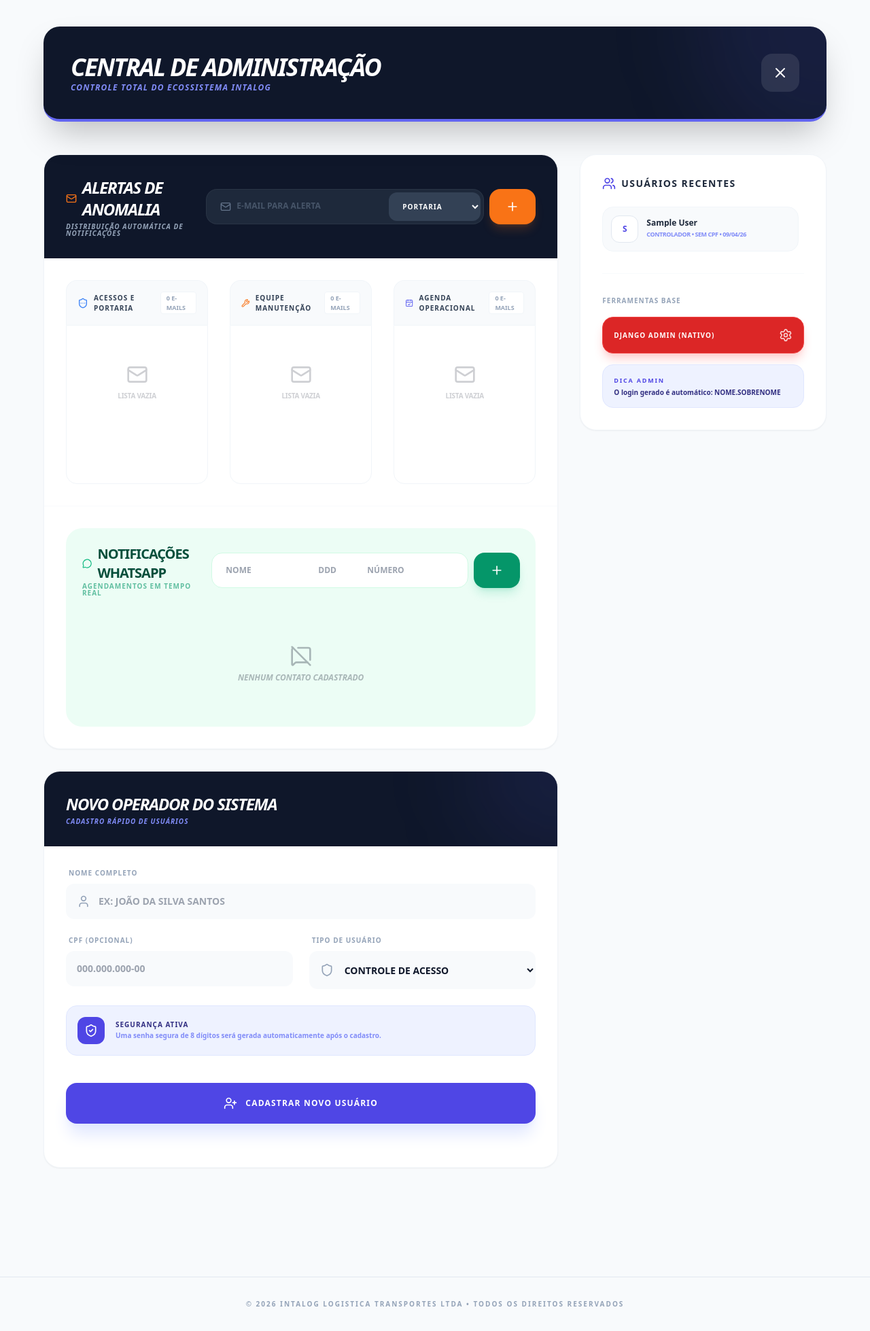
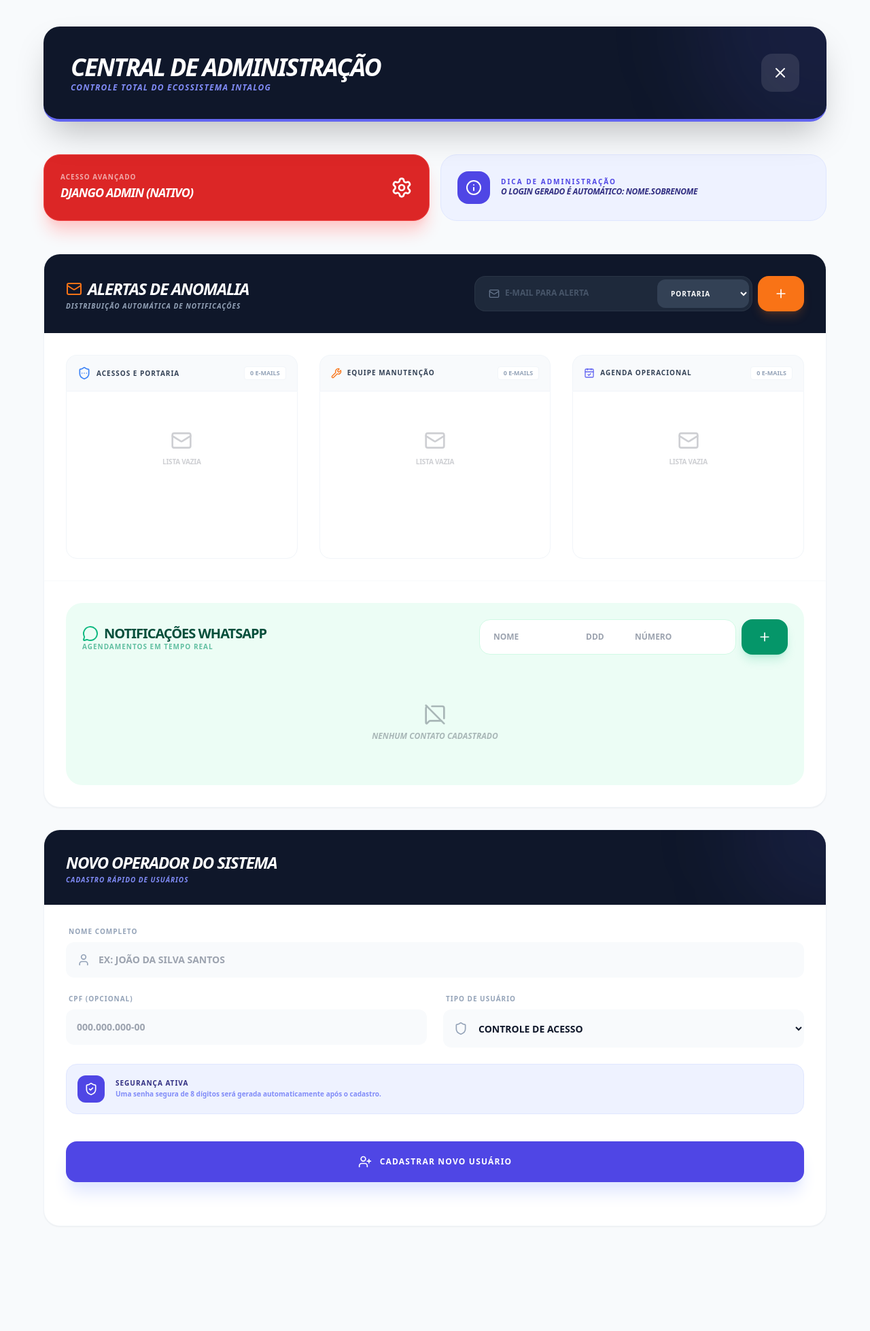
Before and after one commit to Luparele/PortariaWeb, a Django app: page /admin-sistema/ in a window 1280 px wide. Shown: the part 73-2031 px from the top of the page at 68% size. Before the commit the page ends 1995 px from the top, so only its background shows below. Run offline with Django 5.2, Linux system fonts and the light colour scheme; the visitor is signed in with stand-in values (Sample User, id 1); data comes from the database, SQL or seed files in the repository; data that the repository does not hold is empty; some libraries are stand-ins or nearby versions.

Commit message:
Refine admin layout: remove recent users and move Django Admin to top

```diff
--- a/templates/system_admin.html
+++ b/templates/system_admin.html
@@ -86,9 +86,33 @@
     </div>
     {% endif %}
 
-    <div class="grid grid-cols-1 lg:grid-cols-3 gap-8">
-        <!-- Coluna Principal (Alertas e Usuários) -->
-        <div class="lg:col-span-2 space-y-8">
+    <!-- Ferramentas Rápidas e Admin -->
+    <div class="grid grid-cols-1 md:grid-cols-2 gap-4">
+        <a
+            href="/admin/"
+            target="_blank"
+            class="flex items-center justify-between w-full bg-red-600 hover:bg-red-700 border border-red-500 shadow-xl shadow-red-200 p-6 rounded-3xl group transition-all"
+        >
+            <div>
+                <span class="text-[10px] font-black text-white/60 uppercase tracking-widest leading-none block mb-1">Acesso Avançado</span>
+                <span class="text-lg font-black text-white uppercase tracking-tighter italic">Django Admin (Nativo)</span>
+            </div>
+            <i data-lucide="settings" class="text-white w-8 h-8 group-hover:rotate-90 transition-transform duration-500"></i>
+        </a>
+
+        <div class="p-6 bg-indigo-50 rounded-3xl border border-indigo-100 flex items-center gap-4">
+            <div class="bg-indigo-600 p-3 rounded-2xl text-white">
+                <i data-lucide="info" class="w-6 h-6"></i>
+            </div>
+            <div>
+                <p class="text-[10px] font-black text-indigo-600 uppercase tracking-[0.2em] mb-0.5 leading-none">Dica de Administração</p>
+                <p class="text-xs text-indigo-900 font-black uppercase italic tracking-tight">O login gerado é automático: NOME.SOBRENOME</p>
+            </div>
+        </div>
+    </div>
+
+    <!-- Container Principal (Alertas e Usuários) -->
+    <div class="space-y-8">
 
             <!-- Email Manager (Alertas) -->
             <div class="bg-white rounded-3xl shadow-sm border border-slate-100 overflow-hidden">
@@ -134,7 +158,7 @@
                 </div>
 
                 <div class="p-8">
-                    <div class="grid grid-cols-1 md:grid-cols-2 xl:grid-cols-3 gap-8">
+                    <div class="grid grid-cols-1 md:grid-cols-2 lg:grid-cols-3 gap-8">
                         <!-- Portaria -->
                         <div class="flex-1 flex flex-col min-h-[300px]">
                             <div class="p-4 rounded-t-2xl border-x border-t border-slate-100 flex items-center justify-between bg-slate-50">
@@ -352,52 +376,6 @@
                 </div>
             </div>
         </div>
-
-        <!-- Coluna Lateral (Ultimos Usuários e Atalhos) -->
-        <div class="space-y-8">
-            <div class="bg-white p-8 rounded-3xl border border-slate-100 shadow-sm sticky top-24">
-                <h3 class="text-sm font-black text-slate-800 uppercase tracking-widest mb-6 flex items-center gap-2">
-                    <i data-lucide="users" class="text-indigo-600 w-5 h-5"></i>
-                    Usuários Recentes
-                </h3>
-
-                <div class="space-y-4 max-h-[400px] overflow-y-auto pr-2">
-                    {% for u in users %}
-                    <div class="flex items-center gap-3 p-3 bg-slate-50 rounded-2xl border border-slate-100">
-                        <div class="w-10 h-10 rounded-xl bg-white border border-slate-200 flex items-center justify-center font-black text-indigo-600 text-xs">
-                            {{ u.username|first|upper }}
-                        </div>
-                        <div class="flex-1 overflow-hidden">
-                            <p class="text-xs font-black text-slate-800 truncate leading-none mb-1">{{ u.get_full_name|default:u.username }}</p>
-                            <p class="text-[9px] font-bold text-indigo-400 uppercase tracking-tighter">
-                                {{ u.profile.role }} •
-                                {% if u.profile.cpf %}{{ u.profile.cpf }}{% else %}SEM CPF{% endif %} •
-                                {{ u.date_joined|date:"d/m/y" }}
-                            </p>
-                        </div>
-                    </div>
-                    {% endfor %}
-                </div>
-
-                <div class="mt-8 pt-8 border-t border-slate-50 space-y-4">
-                    <h3 class="text-[10px] font-black text-slate-400 uppercase tracking-widest mb-4">Ferramentas Base</h3>
-
-                    <a
-                        href="/admin/"
-                        target="_blank"
-                        class="flex items-center justify-between w-full bg-red-600 hover:bg-red-700 border border-red-500 shadow-lg shadow-red-200 p-4 rounded-2xl group transition-all"
-                    >
-                        <span class="text-[10px] font-black text-white uppercase tracking-widest">Django Admin (Nativo)</span>
-                        <i data-lucide="settings" class="text-white/80 group-hover:rotate-90 transition-all w-5 h-5"></i>
-                    </a>
-
-                    <div class="p-4 bg-indigo-50 rounded-2xl border border-indigo-100">
-                        <p class="text-[9px] font-black text-indigo-600 uppercase tracking-[0.2em] mb-1">Dica Admin</p>
-                        <p class="text-[10px] text-indigo-900 font-bold leading-tight">O login gerado é automático: NOME.SOBRENOME</p>
-                    </div>
-                </div>
-            </div>
-        </div>
     </div>
 </div>
 
```
